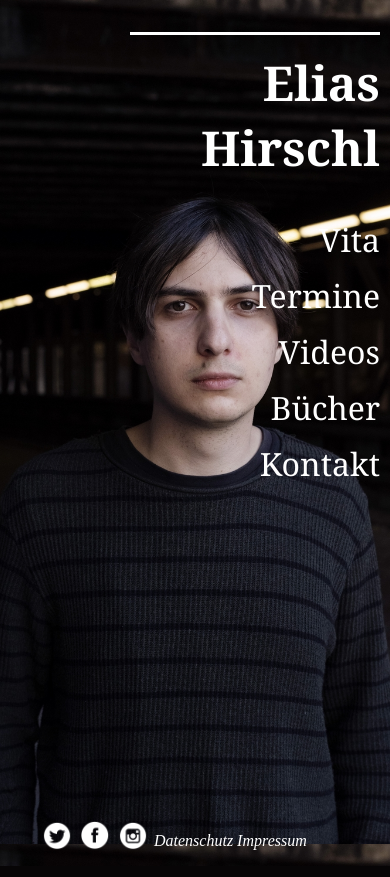
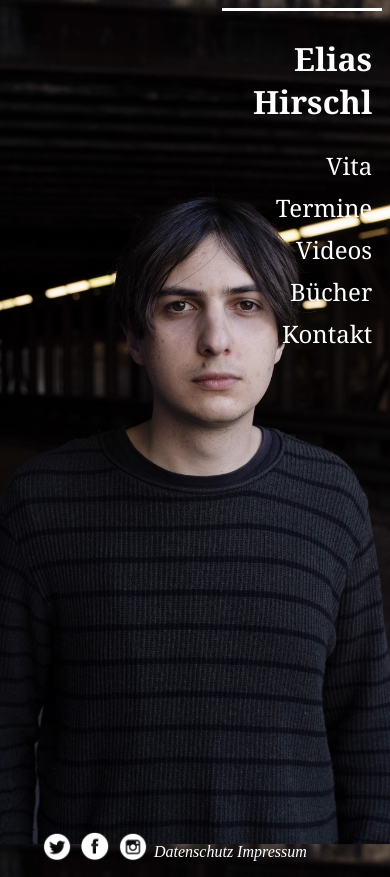
Before and after one commit to Pandibrudi/Homepage-Elias-Hirschl, a PHP site: page / in a window 390 px wide. Run offline with PHP 8.4, Linux system fonts and the light colour scheme.

Commit message:
mobile optimization

```diff
--- a/css/style.css
+++ b/css/style.css
@@ -26,11 +26,12 @@ html, body{
   margin-top: 10%;
   margin-right: 15%;
   float: right;
+  transition: 0.3s;
+  border-top: 3px solid white;
 }
 
 .sidebar h1{
-  padding-top: 15px;
-  border-top: 3px solid white;
+  padding-top: 5px;
   font-family: Cambria;
   font-size: 3em;
   text-align: right;
@@ -68,6 +69,7 @@ footer{
   display: inline-block;
   float: left;
   width: 100%;
+  z-index: 1;
 }
 
 .social_legal{
@@ -136,6 +138,7 @@ p{
   font-style: Cambria;
   background-color: rgba(0,0,0,0.9);
   border: 2px solid white;
+  z-index: 2;
 }
 
 #terminetext{
@@ -143,17 +146,19 @@ p{
   margin-top: 8%;
   margin-left: 4%;
   width: 40%;
-  position: absolute;
   background-color: rgba(0,0,0,0.9);
   border: 2px solid white;
+  z-index: 2;
 }
 
 #videostext{
   text-align: center;
   margin-top: 6%;
   margin-left: 4%;
-  padding: 15px;
-  width: 62%;
+  width: 30%;
+  background-color: rgba(0,0,0,0.9);
+  border: 2px solid white;
+  z-index: 2;
 }
 
 iframe{
@@ -169,6 +174,7 @@ iframe{
   background-color: rgba(0,0,0,0.9);
   text-align: center;
   border: 2px solid white;
+  z-index: 2;
 }
 
 .buchkachel{
@@ -196,9 +202,9 @@ iframe{
   color: white;
   line-height: 1.5;
   font-style: Cambria;
-  position: absolute;
   border: 2px solid white;
   background-color: rgba(0,0,0,0.9);
+  z-index: 2;
 }
 
 #contacttext input{
@@ -264,68 +270,83 @@ iframe{
     width: 100%;
   }
 
-  #mobile-toggle{
-    display: block;
-    font-size: 50px;
+  .hidden{
+      visibility: hidden;
+  }
+
+  .sidebar{
+    height: 95%;
+    width: 150px;
+    margin: 2% 2% 0 0;
+    padding-right: 10px;
+  }
+
+  .sidebar h1{
+    font-size: 2em;
+  }
+
+  .sidebar ul{
+    font-size: 1.5em;
+  }
+
+  #mobile-toggle a{
+    margin: 2.5% 0 0 2.5%;
+    text-decoration: none;
+    position: absolute;
+    font-size: 2em;
     color: white;
+    z-index: 3;
   }
 
   footer{
     text-align: left;
     padding: 0;
     position: relative;
-    z-index: 1;
   }
 
   iframe{
     width: 360px;
   }
 
-  .sidebar{
-    height: 95%;
-    margin: 0;
-    padding-right: 10px;
-  }
+
 
   #contacttext{
-    margin: 5% 0 0 0;
+    margin: 0;
     width: 100%;
     max-width: 100%;
+    height: 110%;
     position: absolute;
-    z-index: 2;
   }
 
   #videostext{
     padding: 0;
-    margin: 5% 0 0 0;
+    margin: 0;
     width: 100%;
     max-width: 100%;
+    position: absolute;
     background-color: rgba(0,0,0,0.9);
-    position: absolute;
-    z-index: 2;
   }
 
   #vitatext{
-    margin: 5% 0 0 0;
+    margin: 0;
+    position: absolute;
     width: 100%;
-    position: absolute;
-    z-index: 2;
   }
 
   #buechertext{
-    margin: 5% 0 0 0;
+    margin: 0;
     width: 100%;
+    position: absolute;
     max-width: 100%;
-    position: absolute;
-    z-index: 2;
+
   }
 
   #terminetext{
-    margin: 5% 0 0 0;
+    margin: 0;
     width: 100%;
+    height: 110%;
+    position: absolute;
     max-width: 100%;
-    position: absolute;
-    z-index: 2;
   }
 
 }
--- a/index.html
+++ b/index.html
@@ -10,7 +10,8 @@
   </head>
   <body>
   <div class="content">
-    <div class="sidebar">
+    <span id="mobile-toggle" style="display: none;"><a href="#" onclick="menu_x()">&#9776;</a></span>
+    <div class="sidebar" id="sidebar">
       <h1 class="home"><a id="home" onclick="toggle_content('home')">Elias Hirschl</a></h1>
       <ul class = "navigation_side">
         <li><a href="#" id="vita" onclick="toggle_content('vita')">Vita</a></li>
@@ -30,9 +31,9 @@
     </div>
     <div id="videostext" style="display:none;">
       <h2>Videos</h2>
-      <iframe width="400" height="206" src="https://www.youtube-nocookie.com/embed/W8Y9gtVeAzE" frameborder="0" allow="accelerometer; autoplay; encrypted-media; gyroscope; picture-in-picture" allowfullscreen></iframe>
-      <iframe width="400" height="206" src="https://www.youtube-nocookie.com/embed/beAiAejXV0o" frameborder="0" allow="accelerometer; autoplay; encrypted-media; gyroscope; picture-in-picture" allowfullscreen></iframe>
-      <iframe width="400" height="206" src="https://www.youtube-nocookie.com/embed/lqqkAsBlNKk" frameborder="0" allow="accelerometer; autoplay; encrypted-media; gyroscope; picture-in-picture" allowfullscreen></iframe>
+      <iframe width="560" height="315" src="https://www.youtube-nocookie.com/embed/W8Y9gtVeAzE" frameborder="0" allow="accelerometer; autoplay; encrypted-media; gyroscope; picture-in-picture" allowfullscreen></iframe>
+      <iframe width="560" height="315" src="https://www.youtube-nocookie.com/embed/beAiAejXV0o" frameborder="0" allow="accelerometer; autoplay; encrypted-media; gyroscope; picture-in-picture" allowfullscreen></iframe>
+      <iframe width="560" height="315" src="https://www.youtube-nocookie.com/embed/lqqkAsBlNKk" frameborder="0" allow="accelerometer; autoplay; encrypted-media; gyroscope; picture-in-picture" allowfullscreen></iframe>
     </div>
 
     <div id="buechertext" style="display:none;">
--- a/js/script.js
+++ b/js/script.js
@@ -1,4 +1,10 @@
 function toggle_content(content){
+
+  let width = document.body.clientWidth;
+    if (width < 800) {
+      $("#mobile-toggle").fadeToggle();
+    };
+
   if (content==="vita") {
     $("#terminetext").hide();
     $("#buechertext").hide();
@@ -41,3 +47,8 @@ function clear(){
   $("#videostext").hide();
   $("#buechertext").hide();
 }
+
+function menu_x(){
+  $("#mobile-toggle").fadeToggle();
+  clear()
+}
```
